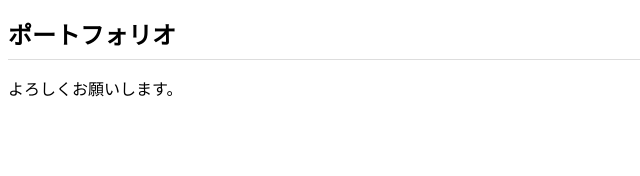
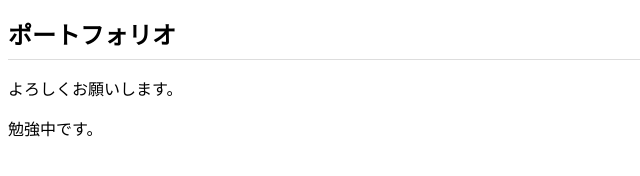
Before and after one commit to matuji/matuji.github.io, a plain HTML site: page index.html in a window 1280 px wide. Shown: the whole page, without its empty margins (0-640 px from the left). Drawn offline with Linux system fonts and the light colour scheme.

Commit message:
Add files via upload

```diff
--- a/index.html
+++ b/index.html
@@ -10,6 +10,7 @@
 <body>
   <h1>ポートフォリオ</h1>
   <p>よろしくお願いします。</p>
+  <p>勉強中です。</p>
 
 </body>
 </html>
```
